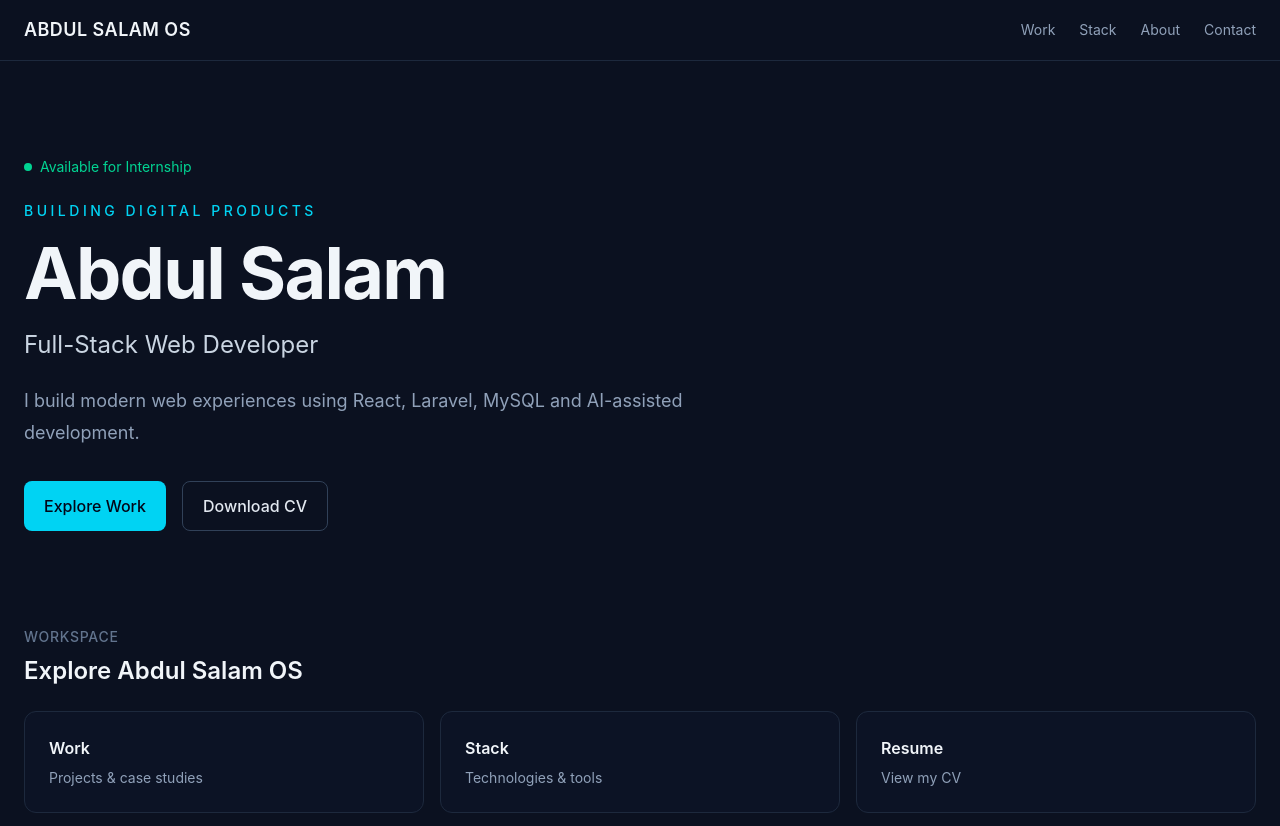
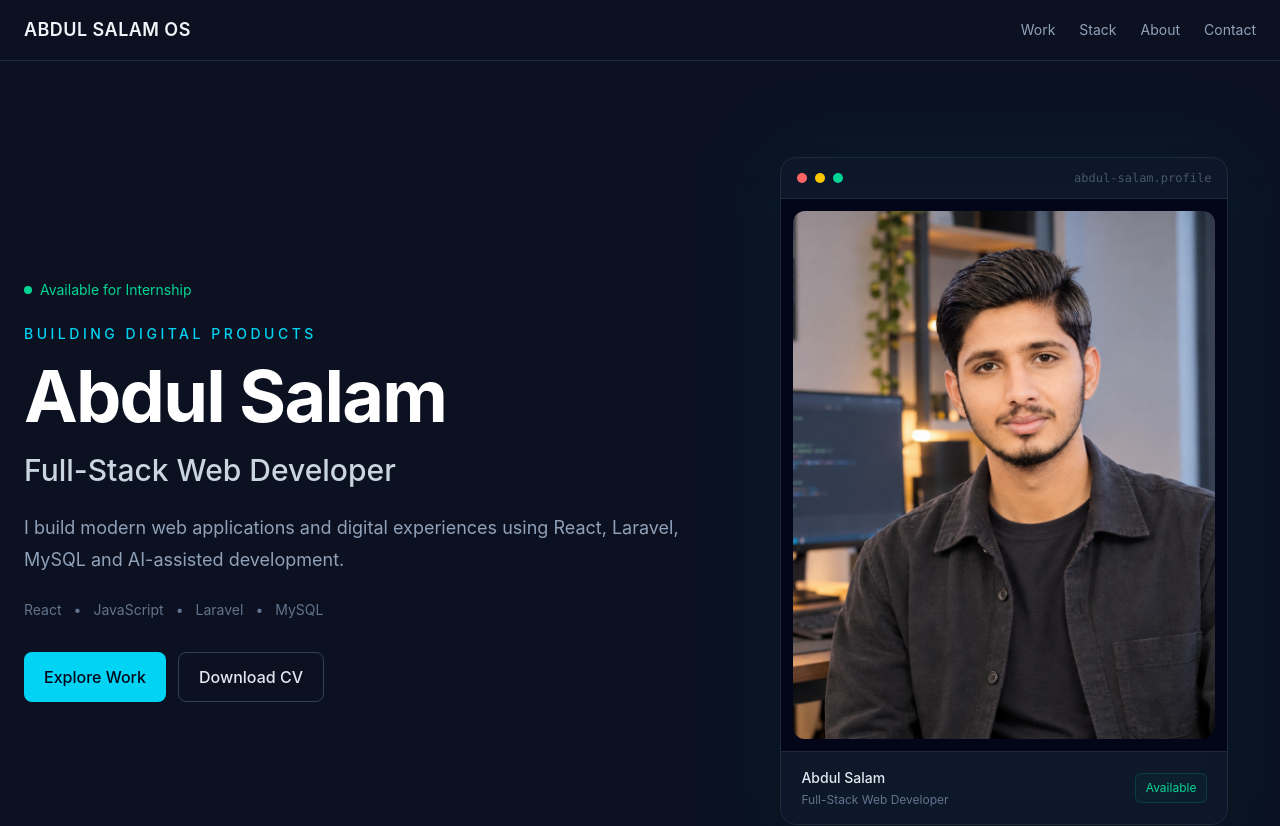
Before and after one commit to abdulsalamcode/abdul-salam-os, a React (Vite) app: page / in a window 1280 px wide. Shown: the top 826 px of the page. Built offline with nearby package versions, Linux system fonts and the light colour scheme.

Commit message:
feat: add recruiter focused hero section

```diff
--- a/src/components/Hero.jsx
+++ b/src/components/Hero.jsx
@@ -1,41 +1,162 @@
 function Hero() {
+  const handleExploreWork = () => {
+    const workspaceSection =
+      document.getElementById("workspace");
+
+    if (workspaceSection) {
+      workspaceSection.scrollIntoView({
+        behavior: "smooth",
+      });
+
+      return;
+    }
+
+    window.scrollTo({
+      top: window.innerHeight,
+      behavior: "smooth",
+    });
+  };
+
   return (
-    <section className="mx-auto max-w-7xl px-6 py-24">
+    <section className="mx-auto max-w-7xl px-6 py-16 sm:py-20 lg:py-24">
+      <div className="grid items-center gap-12 lg:grid-cols-[1.15fr_0.85fr]">
 
+        {/* Left Side */}
+        <div>
+          {/* Availability */}
           <div className="mb-6 flex items-center gap-2 text-sm text-emerald-400">
-        <span className="h-2 w-2 rounded-full bg-emerald-400"></span>
-        Available for Internship
+            <span
+              className="h-2 w-2 rounded-full bg-emerald-400"
+              aria-hidden="true"
+            ></span>
+
+            <span>Available for Internship</span>
           </div>
 
+          {/* Eyebrow */}
           <p className="mb-4 text-sm font-medium tracking-[0.25em] text-cyan-400">
             BUILDING DIGITAL PRODUCTS
           </p>
 
-      <h2 className="max-w-4xl text-5xl font-bold tracking-tight md:text-7xl">
+          {/* Name */}
+          <h1 className="max-w-4xl text-5xl font-bold tracking-tight text-white sm:text-6xl lg:text-7xl">
             Abdul Salam
-      </h2>
+          </h1>
 
-      <p className="mt-5 text-2xl text-slate-300">
+          {/* Role */}
+          <p className="mt-5 text-2xl font-medium text-slate-300 sm:text-3xl">
             Full-Stack Web Developer
           </p>
 
-      <p className="mt-6 max-w-2xl text-lg leading-8 text-slate-400">
-        I build modern web experiences using React, Laravel,
-        MySQL and AI-assisted development.
+          {/* Description */}
+          <p className="mt-6 max-w-2xl text-base leading-8 text-slate-400 sm:text-lg">
+            I build modern web applications and digital
+            experiences using React, Laravel, MySQL and
+            AI-assisted development.
           </p>
 
-      <div className="mt-8 flex gap-4">
+          {/* Tech Line */}
+          <div className="mt-6 flex flex-wrap items-center gap-x-3 gap-y-2 text-sm text-slate-500">
+            <span>React</span>
+            <span aria-hidden="true">•</span>
+            <span>JavaScript</span>
+            <span aria-hidden="true">•</span>
+            <span>Laravel</span>
+            <span aria-hidden="true">•</span>
+            <span>MySQL</span>
+          </div>
 
-        <button className="rounded-lg bg-cyan-400 px-5 py-3 font-medium text-slate-950 transition hover:bg-cyan-300">
+          {/* Actions */}
+          <div className="mt-8 flex flex-col gap-3 sm:flex-row">
+            <button
+              type="button"
+              onClick={handleExploreWork}
+              className="rounded-lg bg-cyan-400 px-5 py-3 font-medium text-slate-950 transition hover:bg-cyan-300 focus:outline-none focus:ring-2 focus:ring-cyan-400 focus:ring-offset-2 focus:ring-offset-slate-950"
+            >
               Explore Work
             </button>
 
-        <button className="rounded-lg border border-slate-700 px-5 py-3 font-medium text-slate-200 transition hover:border-slate-500">
+            <a
+              href="/resume.pdf"
+              target="_blank"
+              rel="noopener noreferrer"
+              className="rounded-lg border border-slate-700 px-5 py-3 text-center font-medium text-slate-200 transition hover:border-slate-500 focus:outline-none focus:ring-2 focus:ring-slate-500"
+            >
               Download CV
-        </button>
+            </a>
+          </div>
+        </div>
+
+        {/* Right Side - Profile */}
+        <div className="relative mx-auto w-full max-w-md lg:ml-auto">
+
+          {/* Subtle Glow */}
+          <div
+            className="absolute -inset-4 rounded-3xl bg-cyan-400/5 blur-2xl"
+            aria-hidden="true"
+          ></div>
+
+          {/* Profile Card */}
+          <div className="relative overflow-hidden rounded-2xl border border-slate-800 bg-slate-900/70 shadow-2xl">
+
+            {/* Card Top Bar */}
+            <div className="flex items-center justify-between border-b border-slate-800 px-4 py-3">
+              <div className="flex items-center gap-2">
+                <span
+                  className="h-2.5 w-2.5 rounded-full bg-red-400"
+                  aria-hidden="true"
+                ></span>
+
+                <span
+                  className="h-2.5 w-2.5 rounded-full bg-yellow-400"
+                  aria-hidden="true"
+                ></span>
+
+                <span
+                  className="h-2.5 w-2.5 rounded-full bg-emerald-400"
+                  aria-hidden="true"
+                ></span>
+              </div>
+
+              <p className="font-mono text-xs text-slate-600">
+                abdul-salam.profile
+              </p>
+            </div>
+
+            {/* Photo */}
+            <div className="bg-slate-950 p-3">
+              <img
+                src="/abdul-salam.png"
+                alt="Abdul Salam - Full-Stack Web Developer"
+                className="aspect-[4/5] w-full rounded-xl object-cover object-top"
+              />
+            </div>
+
+            {/* Card Footer */}
+            <div className="border-t border-slate-800 px-5 py-4">
+              <div className="flex items-center justify-between gap-4">
+                <div>
+                  <p className="text-sm font-medium text-slate-200">
+                    Abdul Salam
+                  </p>
+
+                  <p className="mt-1 text-xs text-slate-500">
+                    Full-Stack Web Developer
+                  </p>
+                </div>
+
+                <div className="rounded-md border border-emerald-500/20 bg-emerald-500/5 px-2.5 py-1.5">
+                  <p className="text-xs text-emerald-400">
+                    Available
+                  </p>
+                </div>
+              </div>
+            </div>
 
           </div>
+        </div>
 
+      </div>
     </section>
   );
 }
```
Also changed, not shown: public/abdul-salam.png (added). Lines whose indentation alone changed are shown as unchanged.
